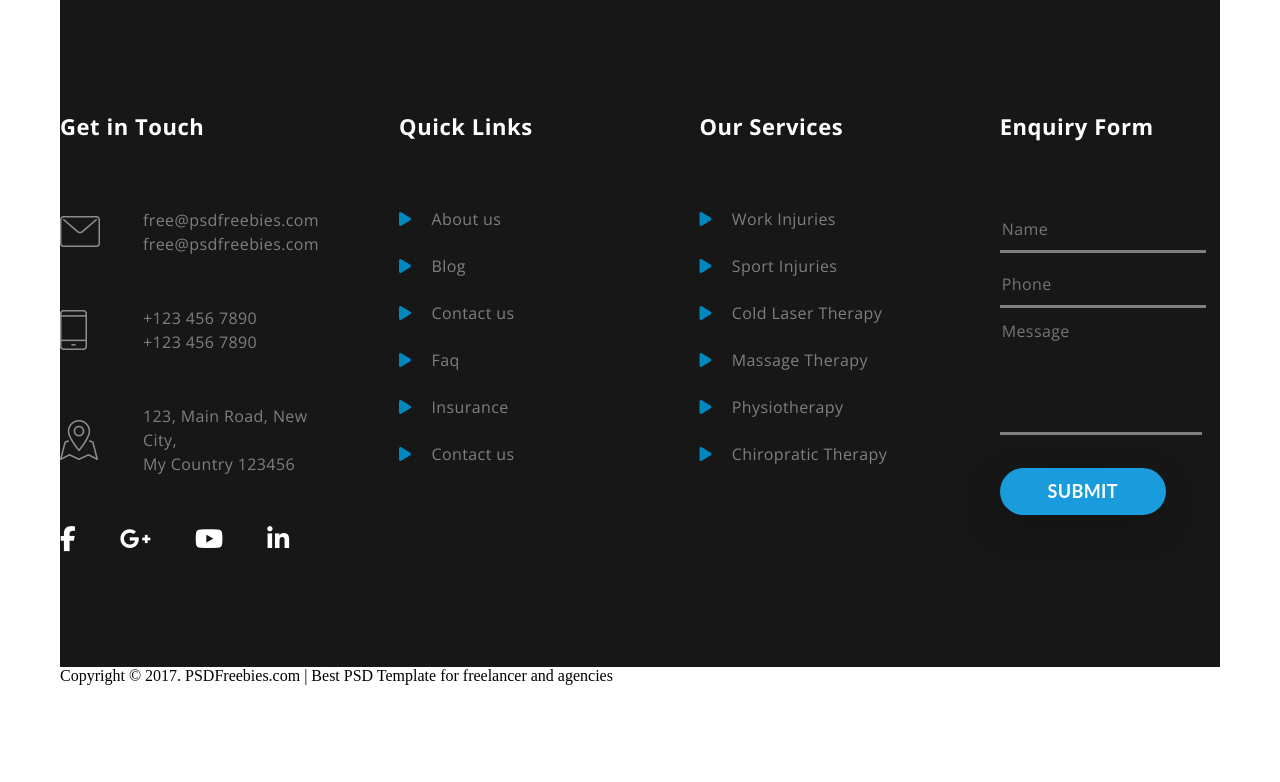
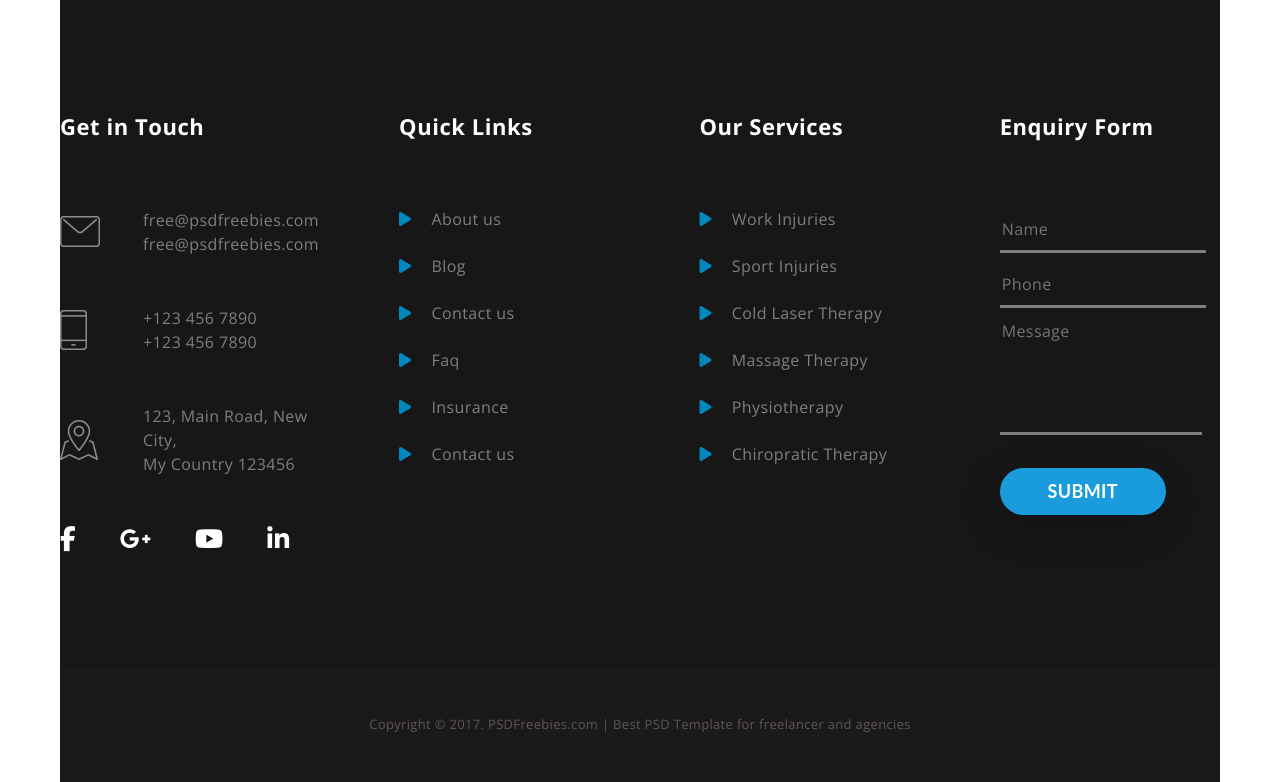
Before and after one commit to Jhon-Mosk/Portfolio, a PHP site: page /index-Old.html in a window 1280 px wide. Shown: the part 1172-1954 px from the top of the page. Before the commit the page ends 1857 px from the top, so only its background shows below. Run offline with PHP 8.4, Linux system fonts and the light colour scheme; some libraries are stand-ins or nearby versions.

Commit message:
layout complete

```diff
--- a/Medical-Hospital-Website-Adaptive/index.html
+++ b/Medical-Hospital-Website-Adaptive/index.html
@@ -374,6 +374,9 @@
             </div>
         </div>
     </footer>
+    <div class="copyrights">
+            Copyright © 2017. PSDFreebies.com  | Best PSD Template for freelancer and agencies
+    </div>
 </body>
 
 </html>
--- a/Medical-Hospital-Website-Adaptive/styles/style.css
+++ b/Medical-Hospital-Website-Adaptive/styles/style.css
@@ -1031,7 +1031,7 @@ footer .footer-inside .get-in-touch .footer-social {
 
 footer .footer-inside .get-in-touch .footer-social a {
   text-decoration: none;
-  color: #ffffff;
+  color: #fff;
 }
 
 footer .footer-inside .quick-links a,
@@ -1058,7 +1058,7 @@ footer .footer-inside .enquiry-form {
   font-family: "Open Sans", sans-serif;
 }
 
-@media (max-width: 767px) {
+@media (max-width: 991px) {
   footer .footer-inside .enquiry-form form {
     display: -ms-grid;
     display: grid;
@@ -1102,7 +1102,7 @@ footer .footer-inside .enquiry-form .is-button .is-resize {
 }
 
 footer .footer-inside .footer-title {
-  color: #ffffff;
+  color: #fff;
   font-size: 22px;
   font-weight: 700;
   line-height: 24px;
@@ -1110,4 +1110,14 @@ footer .footer-inside .footer-title {
   margin-bottom: 70px;
   opacity: unset;
 }
+
+.copyrights {
+  text-align: center;
+  background-color: #1a1a1a;
+  color: #615555;
+  font-family: "Open Sans", sans-serif;
+  font-size: 13px;
+  line-height: 115px;
+  letter-spacing: 0.33px;
+}
 /*# sourceMappingURL=style.css.map */
--- a/Medical-Hospital-Website-Adaptive/styles/style.scss
+++ b/Medical-Hospital-Website-Adaptive/styles/style.scss
@@ -764,7 +764,7 @@ footer {
         display: grid;
         grid-template-columns: repeat(4, 1fr);
         grid-gap: 80px;
-        font-family: "Open Sans", sans-serif;
+        font-family: $textFont;
 
         @include respondTo(phones) {
             grid-template-columns: 1fr;
@@ -820,7 +820,7 @@ footer {
 
                 a {
                     text-decoration: none;
-                    color: #ffffff;
+                    color: $lightColor;
                 }
             }
         }
@@ -848,10 +848,10 @@ footer {
             line-height: 24px;
             letter-spacing: 0.55px;
             color: #7f7f7f;
-            font-family: "Open Sans", sans-serif;
+            font-family: $textFont;
 
             form {
-                @media (max-width: 767px) {
+                @media (max-width: 991px) {
                     display: grid;
                 }
             }
@@ -860,7 +860,7 @@ footer {
             textarea {
                 border: none;
                 border-bottom: 3px solid #7f7f7f;
-                font-family: "Open Sans", sans-serif;
+                font-family: $textFont;
                 color: #7f7f7f;
                 font-size: 16px;
                 letter-spacing: 0.4px;
@@ -893,7 +893,7 @@ footer {
         }
 
         .footer-title {
-            color: #ffffff;
+            color: $lightColor;
             font-size: 22px;
             font-weight: 700;
             line-height: 24px;
@@ -903,3 +903,13 @@ footer {
         }
     }
 }
+
+.copyrights {
+    text-align: center;
+    background-color: #1a1a1a;
+    color: #615555;
+    font-family: $textFont;
+    font-size: 13px;
+    line-height: 115px;
+    letter-spacing: 0.33px;
+}
```
Also changed, not shown: 1 other file.
